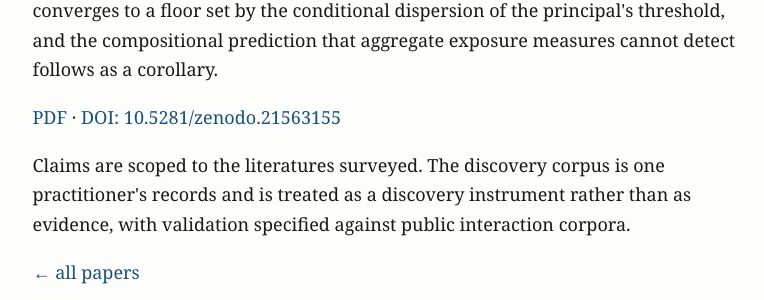
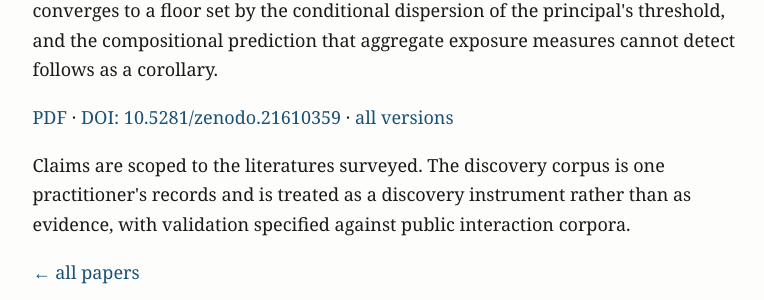
Before and after one commit to MajorLift/blog, a Jekyll site: the page built from papers/grounds-frames-standing.md, in a window 1280 px wide. Shown: the part 537-837 px from the top of the page, without its empty margins (252-1016 px from the left). Built offline with Jekyll 4.4.1, drawn with Linux system fonts in a browser that asks for light colours.

Commit message:
Serve the published v1.4: mirror refreshed, version DOI plus all-versions link

```diff
--- a/papers/grounds-frames-standing.md
+++ b/papers/grounds-frames-standing.md
@@ -7,7 +7,7 @@ citation:
   author: "Suh, Jongsun"
   date: "2026/07/26"
   pdf: /assets/pdf/suh-2026-grounds-frames-standing.pdf
-  doi: "10.5281/zenodo.21563155"
+  doi: "10.5281/zenodo.21610359"
 ---
 
 <article>
@@ -29,7 +29,8 @@ aggregate exposure measures cannot detect follows as a corollary.
 
 <p>
 <a href="{{ '/assets/pdf/suh-2026-grounds-frames-standing.pdf' | relative_url }}">PDF</a> ·
-<a href="https://doi.org/10.5281/zenodo.21563155">DOI: 10.5281/zenodo.21563155</a>
+<a href="https://doi.org/10.5281/zenodo.21610359">DOI: 10.5281/zenodo.21610359</a> ·
+<a href="https://doi.org/10.5281/zenodo.21563154">all versions</a>
 </p>
 
 <p>Claims are scoped to the literatures surveyed. The discovery corpus is one practitioner's
```
Also changed, not shown: 1 other file.
